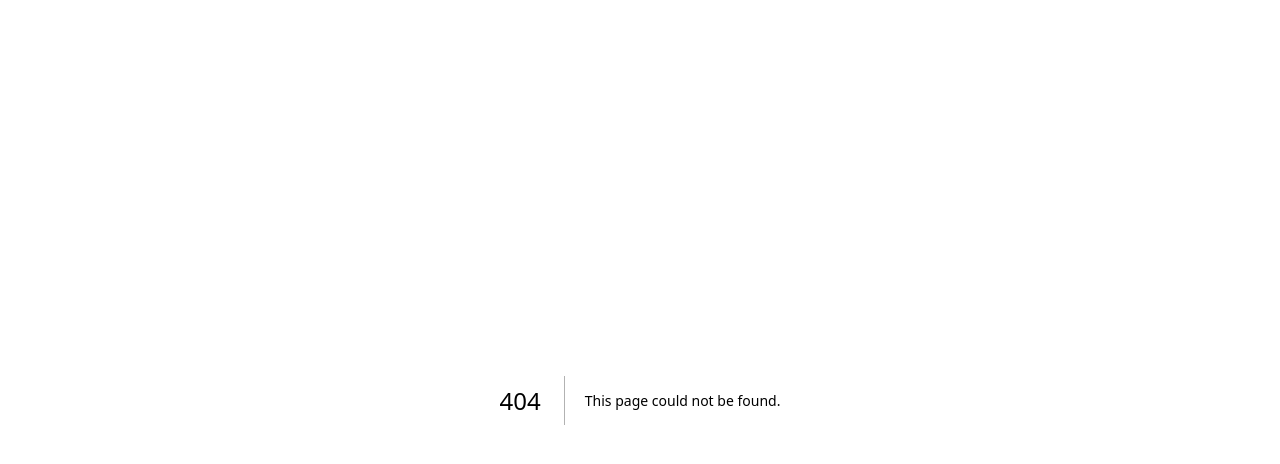
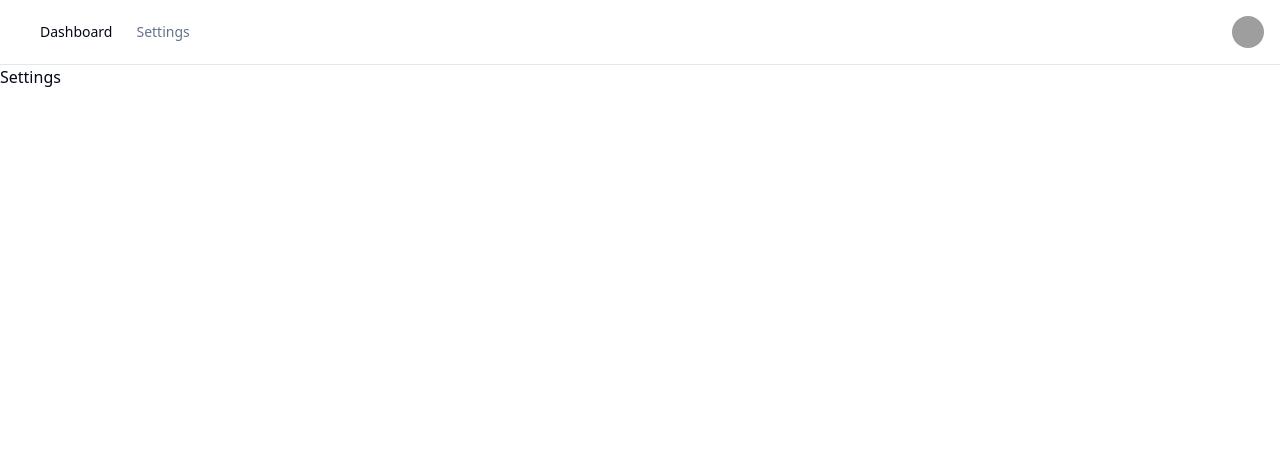
Before and after one commit to shareef945/munchies, a Next.js app: page /settings in a window 1280 px wide. Before the commit this address had no page. Shown: the top 464 px of the page. Built offline with nearby package versions, Linux system fonts and the light colour scheme; grey boxes are pictures that could not be loaded.

Commit message:
handover to alvin

```diff
--- a/components/shared/main-nav.tsx
+++ b/components/shared/main-nav.tsx
@@ -12,10 +12,10 @@ export function MainNav({
       {...props}
     >
       <Link
-        href="/examples/dashboard"
+        href="/dashboard"
         className="text-sm font-medium transition-colors hover:text-primary"
       >
-        Overview
+        Dashboard
       </Link>
       {/* <Link
         href="/examples/dashboard"
--- a/pages/_app.tsx
+++ b/pages/_app.tsx
@@ -1,6 +1,20 @@
-import '@/styles/globals.css'
-import type { AppProps } from 'next/app'
+import { MainNav } from "@/components/shared/main-nav";
+import { UserNav } from "@/components/shared/user-nav";
+import "@/styles/globals.css";
+import type { AppProps } from "next/app";
 
 export default function App({ Component, pageProps }: AppProps) {
-  return <Component {...pageProps} />
+  return (
+    <>
+      <div className="border-b">
+        <div className="flex h-16 items-center px-4">
+          <MainNav className="mx-6" />
+          <div className="ml-auto flex items-center space-x-4">
+            <UserNav />
+          </div>
+        </div>
+      </div>
+      <Component {...pageProps} />
+    </>
+  );
 }
--- a/pages/dashboard/components/transactions.tsx
+++ b/pages/dashboard/components/transactions.tsx
@@ -1,6 +1,5 @@
 import * as React from "react";
 import {
-  ColumnDef,
   ColumnFiltersState,
   SortingState,
   VisibilityState,
@@ -11,17 +10,13 @@ import {
   getSortedRowModel,
   useReactTable,
 } from "@tanstack/react-table";
-import { ArrowUpDown, ChevronDown, MoreHorizontal } from "lucide-react";
+import {  ChevronDown } from "lucide-react";
 
 import { Button } from "@/components/ui/button";
-import { Checkbox } from "@/components/ui/checkbox";
 import {
   DropdownMenu,
   DropdownMenuCheckboxItem,
   DropdownMenuContent,
-  DropdownMenuItem,
-  DropdownMenuLabel,
-  DropdownMenuSeparator,
   DropdownMenuTrigger,
 } from "@/components/ui/dropdown-menu";
 import { Input } from "@/components/ui/input";
@@ -35,45 +30,6 @@ import {
 } from "@/components/ui/table";
 import { columns } from "./table-columns";
 
-// const data: Payment[] = [
-//   {
-//     id: "m5gr84i9",
-//     amount: 316,
-//     status: "success",
-//     email: "ken99@yahoo.com",
-//   },
-//   {
-//     id: "3u1reuv4",
-//     amount: 242,
-//     status: "success",
-//     email: "Abe45@gmail.com",
-//   },
-//   {
-//     id: "derv1ws0",
-//     amount: 837,
-//     status: "processing",
-//     email: "Monserrat44@gmail.com",
-//   },
-//   {
-//     id: "5kma53ae",
-//     amount: 874,
-//     status: "success",
-//     email: "Silas22@gmail.com",
-//   },
-//   {
-//     id: "bhqecj4p",
-//     amount: 721,
-//     status: "failed",
-//     email: "carmella@hotmail.com",
-//   },
-// ];
-
-export type Payment = {
-  id: string;
-  amount: number;
-  status: "pending" | "processing" | "success" | "failed";
-  email: string;
-};
 
 export function Transactions({ data }: any) {
   const [sorting, setSorting] = React.useState<SortingState>([]);
--- a/pages/dashboard/index.tsx
+++ b/pages/dashboard/index.tsx
@@ -3,10 +3,8 @@ import { Button } from "@/components/ui/button";
 import { Card, CardContent, CardHeader, CardTitle } from "@/components/ui/card";
 import { Tabs, TabsContent, TabsList, TabsTrigger } from "@/components/ui/tabs";
 import { CalendarDateRangePicker } from "./components/date-range-picker";
-import { MainNav } from "@/components/shared/main-nav";
 import { Chart } from "./components/chart";
 import { RecentSales } from "./components/recent-sales";
-import { UserNav } from "@/components/shared/user-nav";
 import DataCards from "./components/data-cards";
 import { useEffect, useState } from "react";
 import supabase from "@/utils/supabase";
@@ -22,14 +20,13 @@ export default function DashboardPage() {
   const [date, setDate] = useState<any>("");
   const [data, setData] = useState<any>("");
 
-
   useEffect(() => {
     const getData = async () => {
       const { data: transactions, error } = await supabase
         .from("hubtel-transactions")
         .select("*")
-        .gt('" Updated Date"', formatDateQuery(date? date.from : null))
-        .lt('" Updated Date"', formatDateQuery(date? date.to : null))
+        .gt('" Updated Date"', formatDateQuery(date ? date.from : null))
+        .lt('" Updated Date"', formatDateQuery(date ? date.to : null));
       setData(transactions);
     };
     getData();
@@ -38,14 +35,6 @@ export default function DashboardPage() {
   return (
     <>
       <div className="hidden flex-col md:flex">
-        <div className="border-b">
-          <div className="flex h-16 items-center px-4">
-            <MainNav className="mx-6" />
-            <div className="ml-auto flex items-center space-x-4">
-              <UserNav />
-            </div>
-          </div>
-        </div>
         <div className="flex-1 space-y-4 p-8 pt-6">
           <div className="flex items-center justify-between space-y-2">
             <h2 className="text-3xl font-bold tracking-tight">Dashboard</h2>
--- /dev/null
+++ b/pages/settings/index.tsx
@@ -0,0 +1,7 @@
+import React from "react";
+
+const Settings = () => {
+  return <div>Settings</div>;
+};
+
+export default Settings;
```
Also changed, not shown: pages/logout/index.tsx (deleted), 1 other file (tests, documents, lock files or other folders).
